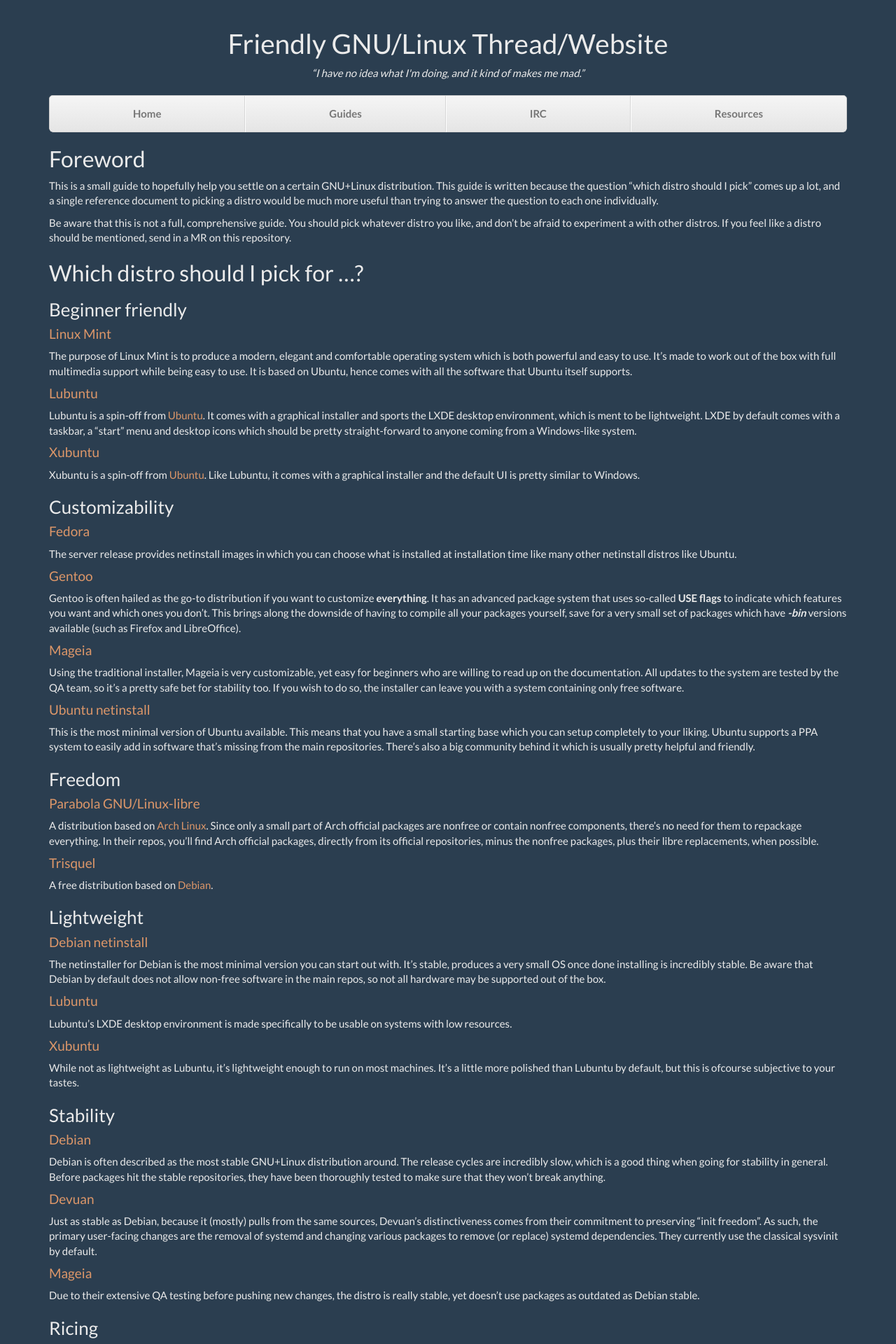
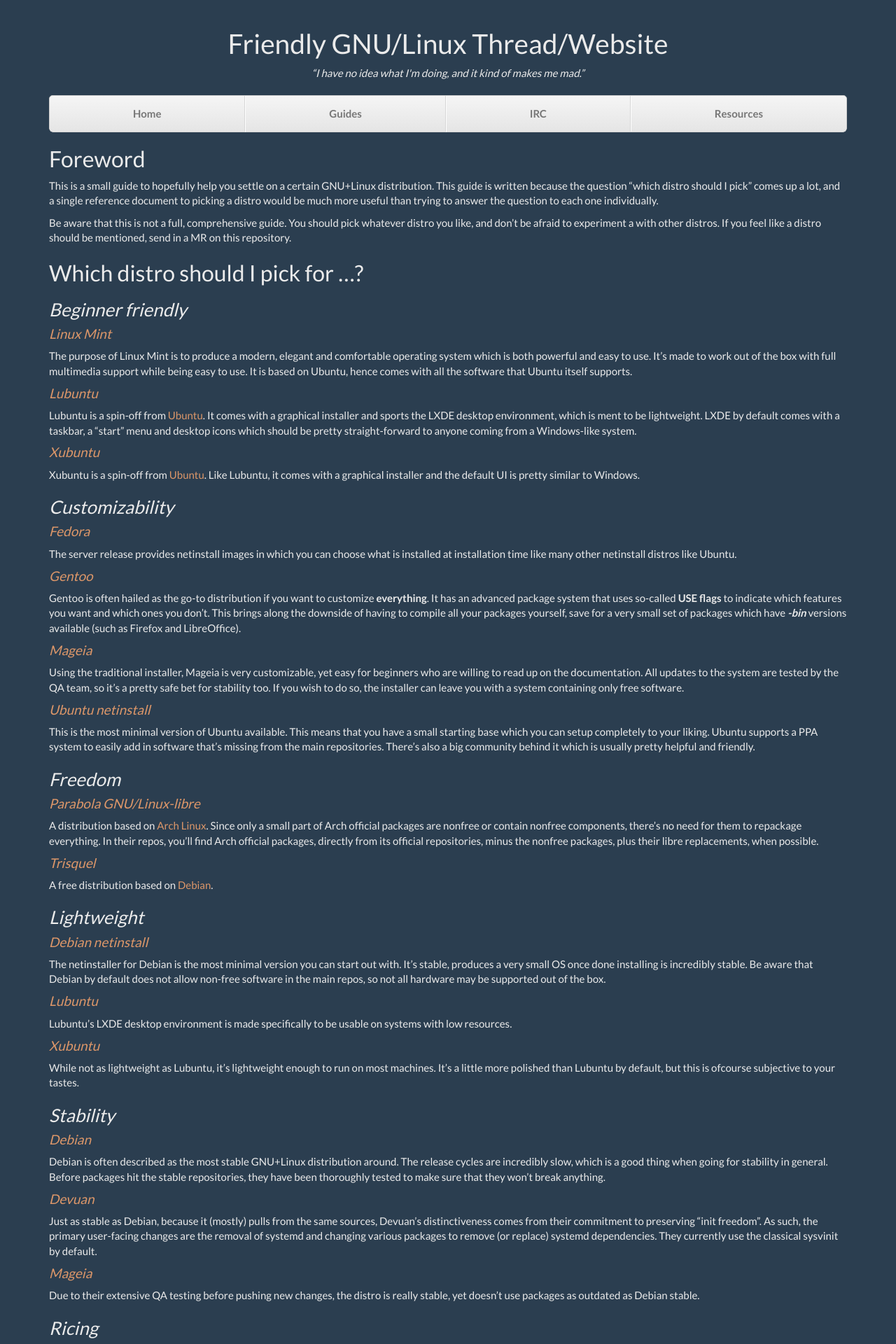
Before and after one commit to scriptkitties/fglt, a Jekyll site: the page built from _guides/picking-a-distro.md, in a window 1280 px wide. Shown: the top 1920 px of the page at 70% size. Built offline with Jekyll 4.4.1, drawn with Linux system fonts in a browser that asks for light colours.

Commit message:
Make sub-sub-headings italic

```diff
--- a/assets/css/main.css
+++ b/assets/css/main.css
@@ -140,3 +140,8 @@
 blockquote {
 	background-color: #233546;
 }
+
+/* Make deeper headings italic, just for some visual distinction */
+h3, h4, h5, h6 {
+	font-style: italic;
+}
```
